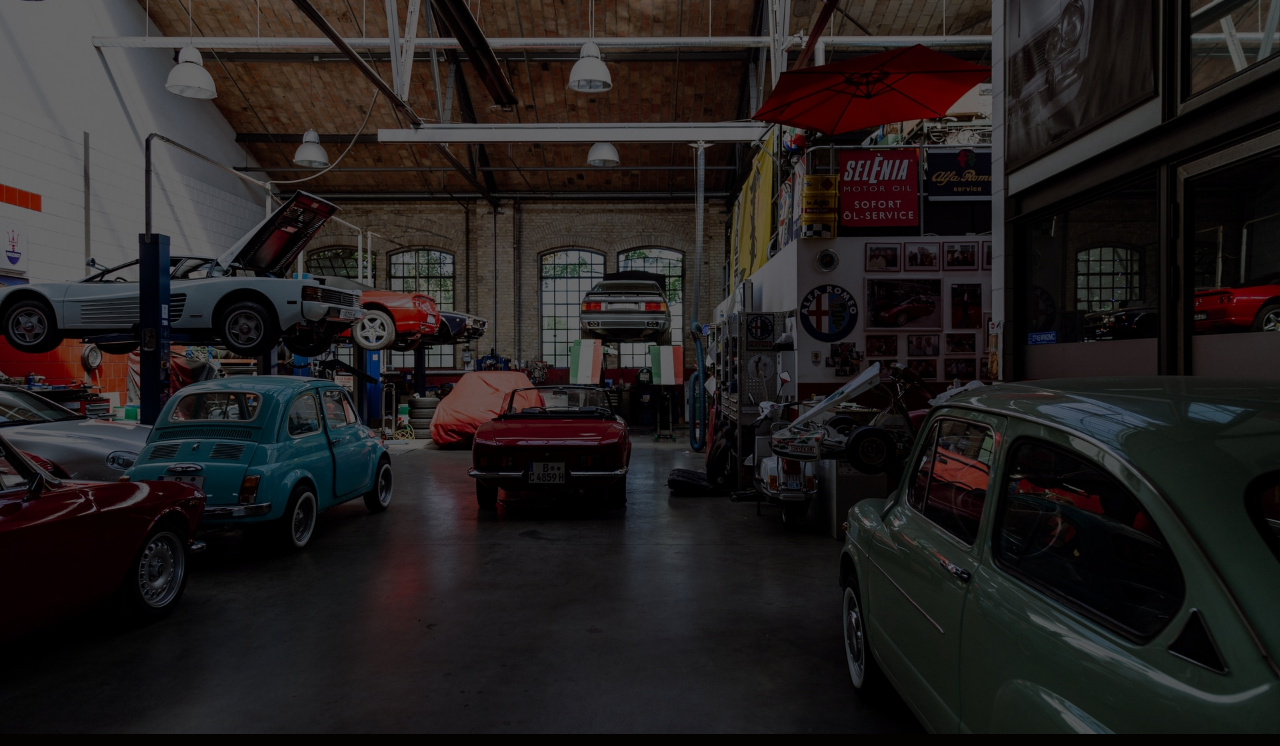
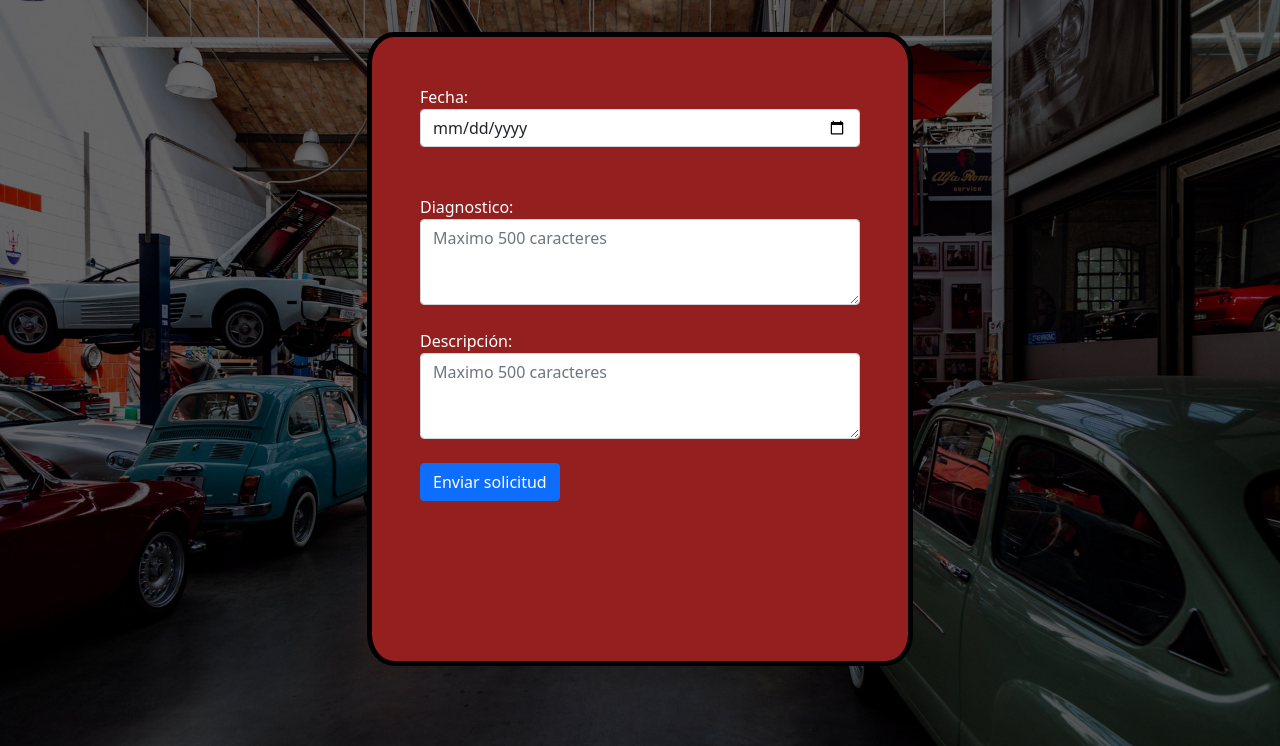
Before and after one commit to OctaneMv33/Proyecto-Semestral-Web, a Django app: page /trabajo in a window 1280 px wide. Shown: the part 66-812 px from the top of the page. Run offline with Django 4.2, Linux system fonts and the light colour scheme.

Commit message:
publicacion.html

```diff
--- a/RayoMakween/AppPrincipal/templates/trabajo.html
+++ b/RayoMakween/AppPrincipal/templates/trabajo.html
@@ -1,3 +1,24 @@
 {% extends 'navbar.html' %} {% block content %}
-<main></main>
+<main>
+    <div class="container">
+        <div class="row">
+            <div class="col-md-3"></div>
+            <div class="col-md-6">
+                <div class="solicitud">
+                    <label for="date">Fecha: </label>
+                    <input type="date" name="fecha" id="fechaId" textarea class="form-control">
+                    <br><br>
+                    <label for="text" id="DiagId">Diagnostico:</label>
+                    <textarea class="form-control" id="diagId" rows="3" placeholder="Maximo 500 caracteres"></textarea>
+                    <br>
+                    <label for="text" id="Descrip">Descripción:</label>
+                    <textarea class="form-control" id="DesId" rows="3" placeholder="Maximo 500 caracteres"></textarea>
+                    <br>
+                    <button type="submit" id="enviarId" class="btn btn-primary">Enviar solicitud</button>
+                </div>
+            </div>
+            <div class="col-md-3"></div>
+        </div>
+    </div>
+</main>
 {% endblock %}
```
